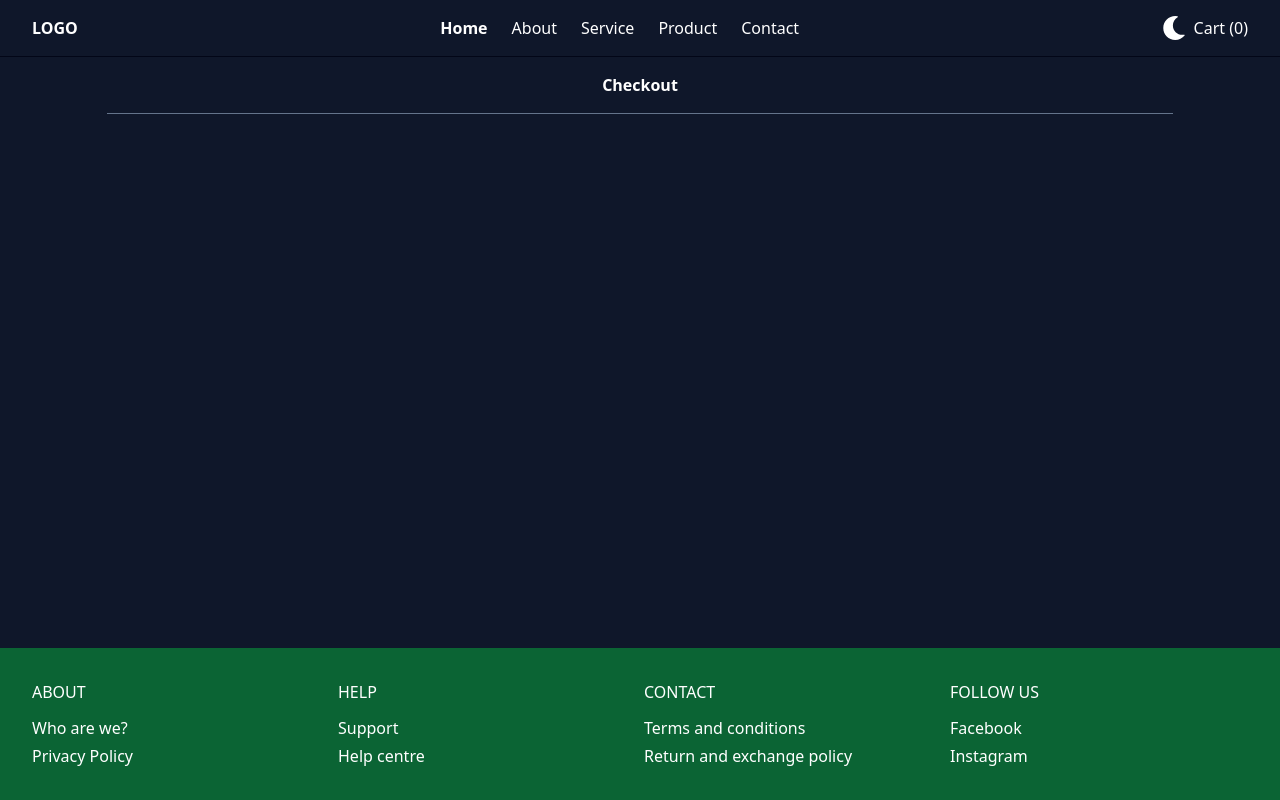
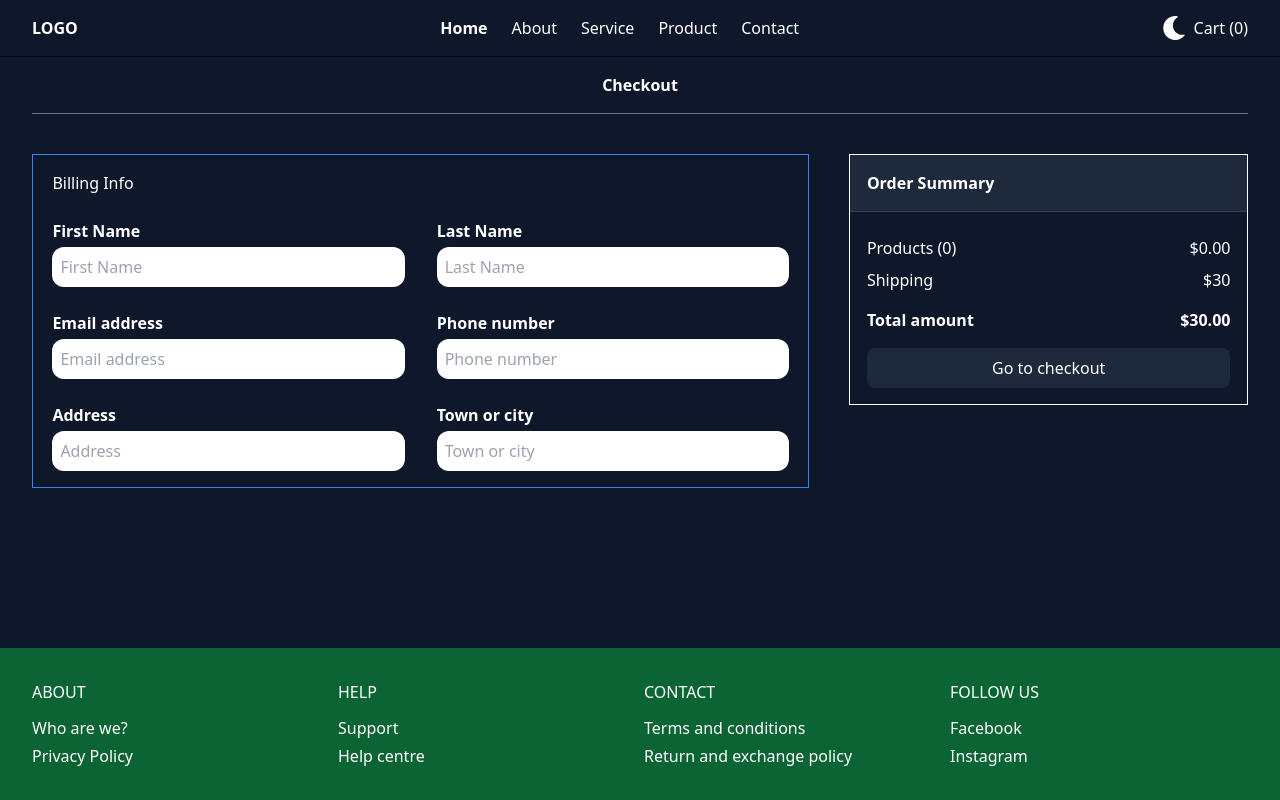
Before and after one commit to AbhinavTuladhar/ecommerce-redux, a React (Vite) app: page /checkout in a window 1280 px wide. Built offline with nearby package versions, Linux system fonts and the light colour scheme; no server answers; what tailwindcss-fluid-type would draw is missing.

Commit message:
feat: add first part of form in checkout

```diff
--- a/src/components/misc/PageLayout.tsx
+++ b/src/components/misc/PageLayout.tsx
@@ -5,7 +5,7 @@ interface PageProps {
 }
 
 const PageLayout: FC<PageProps> = ({ children }) => {
-  return <main className="mx-auto flex w-11/12 flex-col py-4 md:w-5/6">{children}</main>
+  return <main className="mx-auto flex w-container flex-col py-4">{children}</main>
 }
 
 export default PageLayout
--- /dev/null
+++ b/src/pages/Checkout/BillingInfo.tsx
@@ -0,0 +1,37 @@
+import React from 'react'
+
+const BillingInfo = () => {
+  interface InputInterface {
+    title: string
+    placeholder: string
+    type: React.HTMLInputTypeAttribute
+  }
+
+  const formConstruct: Array<InputInterface> = [
+    { title: 'First Name', placeholder: 'First Name', type: 'text' },
+    { title: 'Last Name', placeholder: 'Last Name', type: 'text' },
+    { title: 'Email address', placeholder: 'Email address', type: 'email' },
+    { title: 'Phone number', placeholder: 'Phone number', type: 'number' },
+    { title: 'Address', placeholder: 'Address', type: 'text' },
+    { title: 'Town or city', placeholder: 'Town or city', type: 'text' },
+  ]
+
+  const mappedInputs = formConstruct.map((entry, index) => {
+    const { placeholder, title, type } = entry
+    return (
+      <div className="flex flex-col gap-y-1" key={index}>
+        <span className="font-bold"> {title} </span>
+        <input placeholder={placeholder} className="rounded-xl p-2 text-black" type={type} />
+      </div>
+    )
+  })
+
+  return (
+    <div className="flex flex-col gap-y-2">
+      <h2 className="mb-4 fluid-text-2xl">Billing Info</h2>
+      <div className="grid grid-cols-2 gap-x-8 gap-y-6">{mappedInputs}</div>
+    </div>
+  )
+}
+
+export default BillingInfo
--- /dev/null
+++ b/src/pages/Checkout/ParentForm.tsx
@@ -0,0 +1,12 @@
+import React from 'react'
+import BillingInfo from './BillingInfo'
+
+const ParentForm = () => {
+  return (
+    <div>
+      <BillingInfo />
+    </div>
+  )
+}
+
+export default ParentForm
--- a/src/pages/Checkout/index.tsx
+++ b/src/pages/Checkout/index.tsx
@@ -1,10 +1,20 @@
 import PageTitle from '@/components/misc/PageTitle'
 import PageLayout from '@/components/misc/PageLayout'
+import ParentForm from './ParentForm'
+import OrderSummary from '../Cart/OrderSummary'
 
 const Index = () => {
   return (
     <PageLayout>
       <PageTitle> Checkout </PageTitle>
+      <div className="grid grid-cols-1 items-start gap-x-10 gap-y-8 py-10 md:grid-cols-cart-grid">
+        <section className="border border-blue-500">
+          <div className="mx-auto w-container py-4">
+            <ParentForm />
+          </div>
+        </section>
+        <OrderSummary />
+      </div>
     </PageLayout>
   )
 }
```
